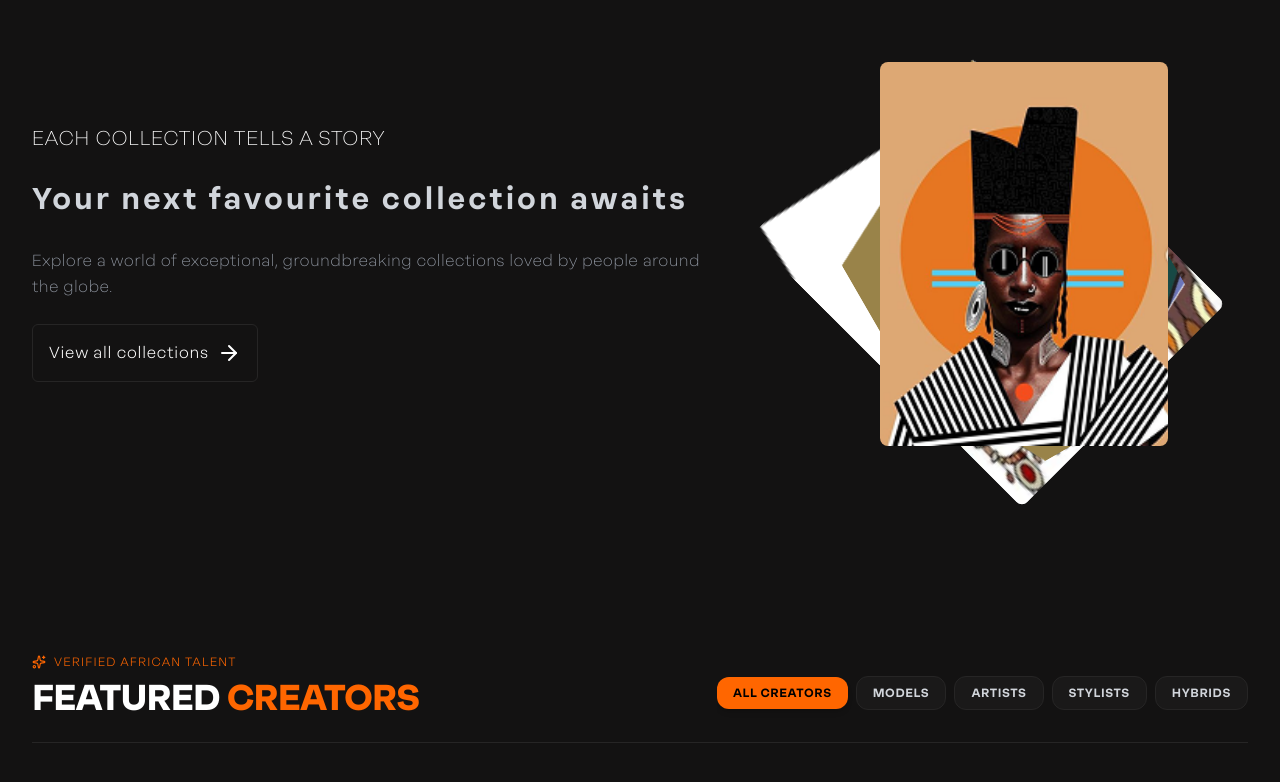
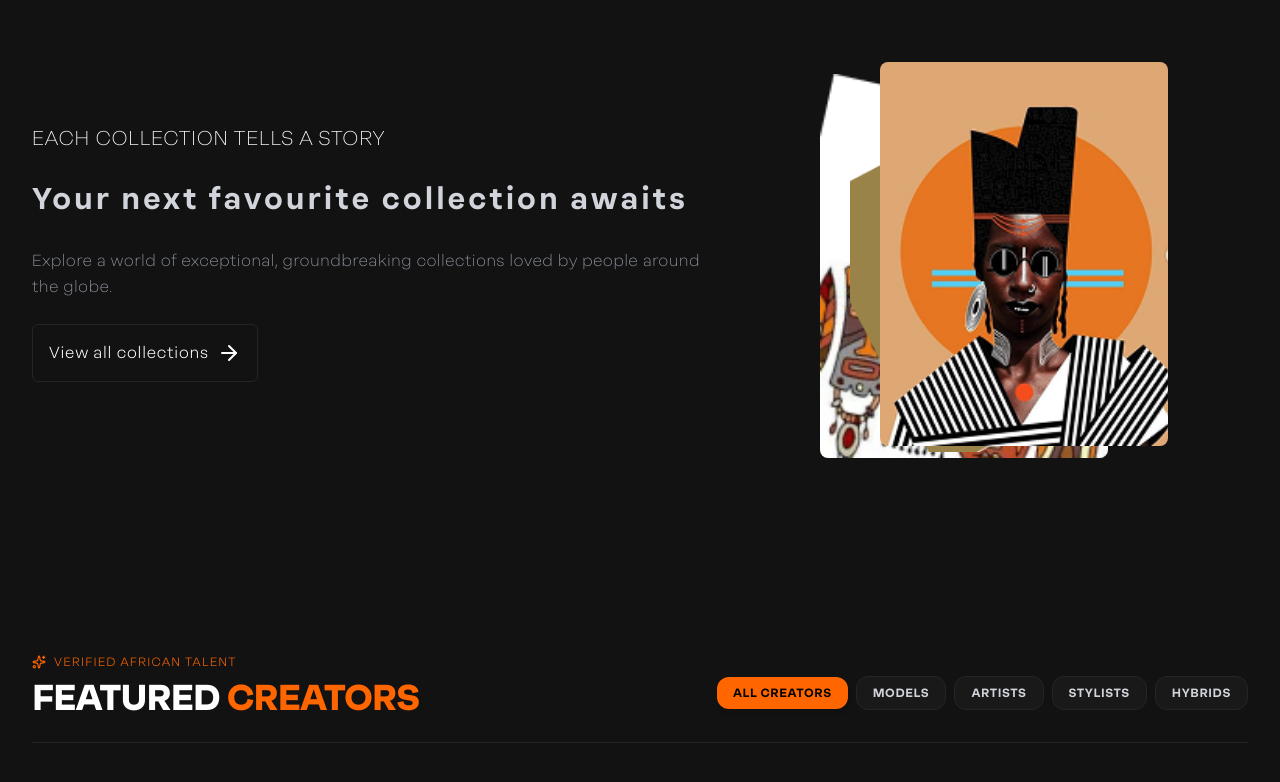
Before and after one commit to Kaycee276/blackfrica-fe, a Next.js app: page / in a window 1280 px wide. Shown: the part 2606-3388 px from the top of the page. Built offline with nearby package versions, Linux system fonts and the light colour scheme.

Commit message:
style: position pre-tilted story-1 and story-2 images peeking out to left behind art-1 image in StorySection

```diff
--- a/src/components/StorySection.tsx
+++ b/src/components/StorySection.tsx
@@ -13,27 +13,23 @@ export const StorySection: React.FC<StorySectionProps> = ({ children }) => {
   const stackedImages = [
     {
       src: "/assets/story-2.png",
-
       alt: "African Fashion Story Model 3",
-      rotation: "-45deg",
-      translateY: "16px",
-      translateX: "-36px",
+      translateX: "-60px",
+      translateY: "12px",
       zIndex: 10,
     },
     {
       src: "/assets/story-1.png",
       alt: "African Fashion Story Model 2",
-      rotation: "-30deg",
-      translateY: "8px",
-      translateX: "-18px",
+      translateX: "-30px",
+      translateY: "6px",
       zIndex: 20,
     },
     {
       src: "/assets/collections/art-1.png",
       alt: "African Fashion Story Model 1 (Topmost)",
-      rotation: "0deg",
+      translateX: "0px",
       translateY: "0px",
-      translateX: "0px",
       zIndex: 30,
     },
   ];
@@ -85,18 +81,16 @@ export const StorySection: React.FC<StorySectionProps> = ({ children }) => {
                 <motion.div
                   key={idx}
                   style={{ zIndex: img.zIndex }}
-                  initial={{ opacity: 0, scale: 0.9, rotate: 0 }}
+                  initial={{ opacity: 0, scale: 0.9 }}
                   whileInView={{
                     opacity: 1,
                     scale: 1,
-                    rotate: img.rotation,
                     x: img.translateX,
                     y: img.translateY,
                   }}
                   viewport={{ once: false }}
                   whileHover={{
-                    scale: 1.06,
-                    rotate: "0deg",
+                    scale: 1.05,
                     zIndex: 40,
                     transition: { duration: 0.3 },
                   }}
```
